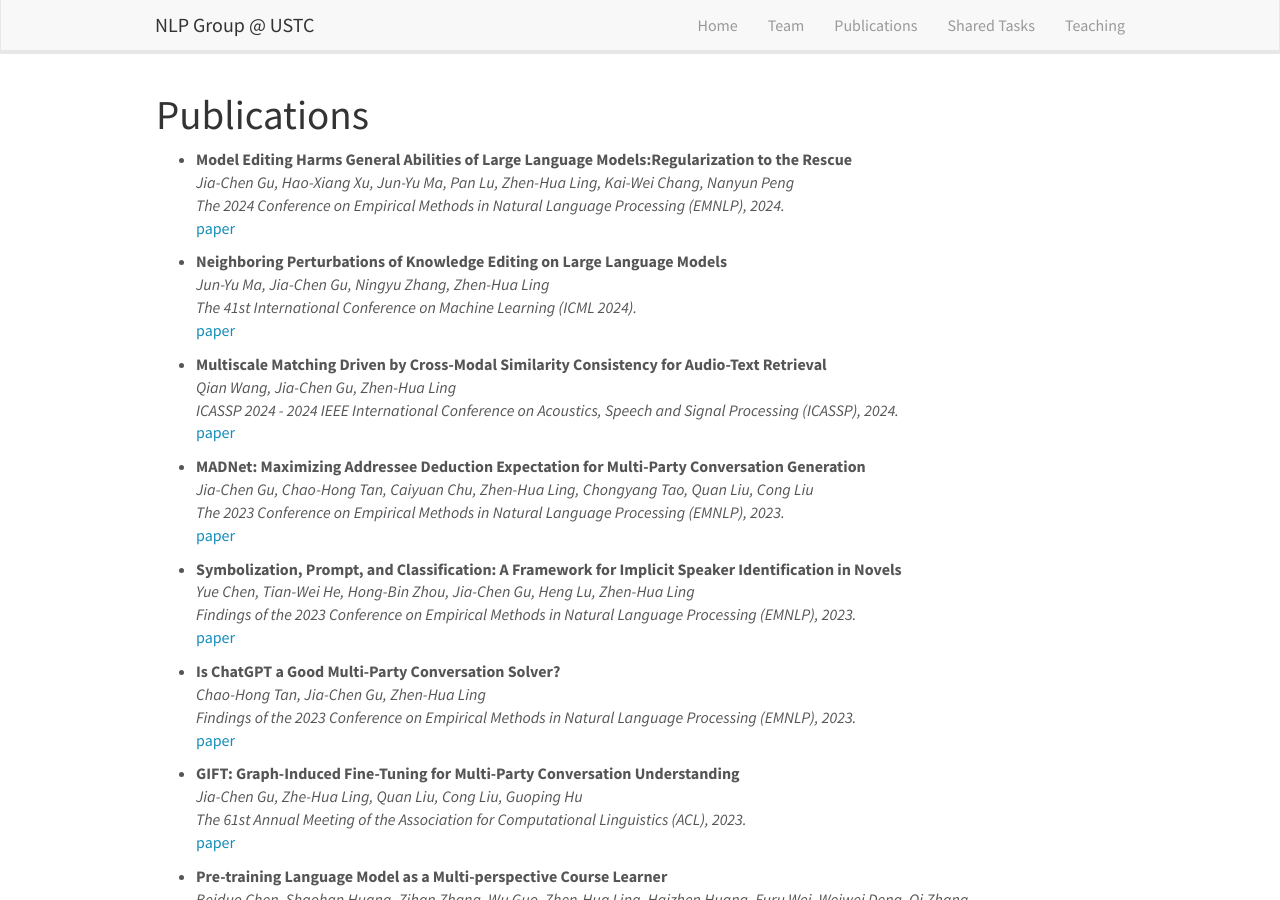
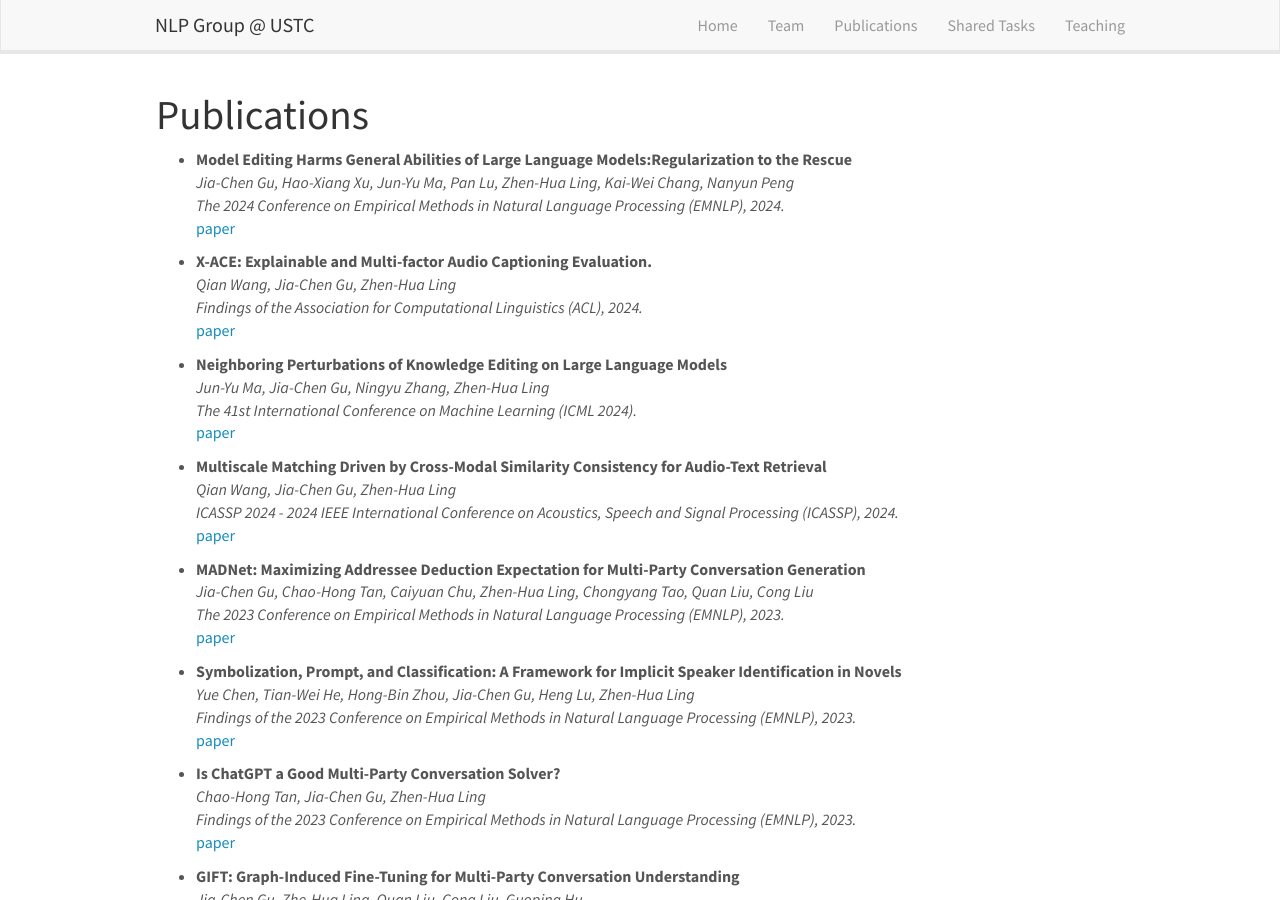
Before and after one commit to ustcnlp/ustcnlp.github.io, a Jekyll site: the page built from _pages/publications.md, in a window 1280 px wide and 900 px high. Built offline with Jekyll 4.4.1, drawn with Linux system fonts in a browser that asks for light colours; nearby versions of some CDN libraries.

Commit message:
Update publist.yml

```diff
--- a/_data/publist.yml
+++ b/_data/publist.yml
@@ -5,6 +5,12 @@
     url: https://arxiv.org/pdf/2401.04700
     display: paper
 
+- title: "X-ACE: Explainable and Multi-factor Audio Captioning Evaluation."
+  authors: Qian Wang, Jia-Chen Gu, Zhen-Hua Ling
+  venue: Findings of the Association for Computational Linguistics (ACL), 2024.
+  link:
+    url: https://aclanthology.org/2024.findings-acl.729.pdf
+    display: paper
 
 
 - title: "Neighboring Perturbations of Knowledge Editing on Large Language Models"
```
